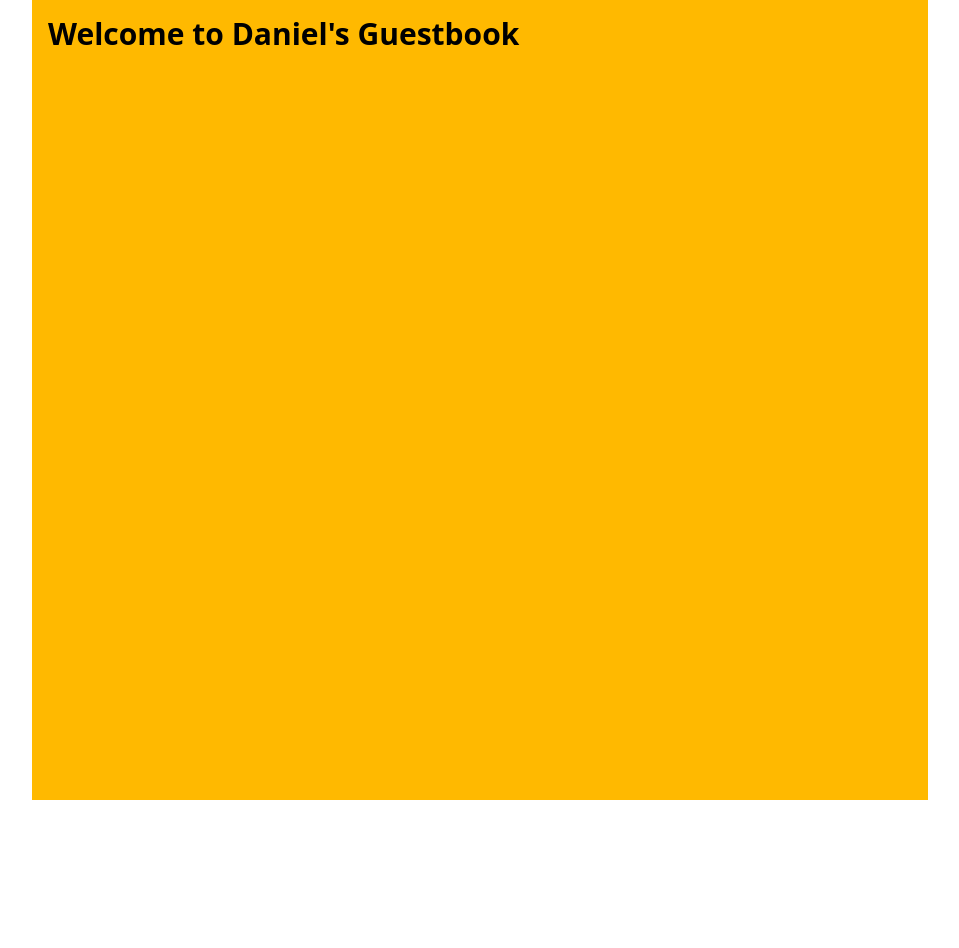
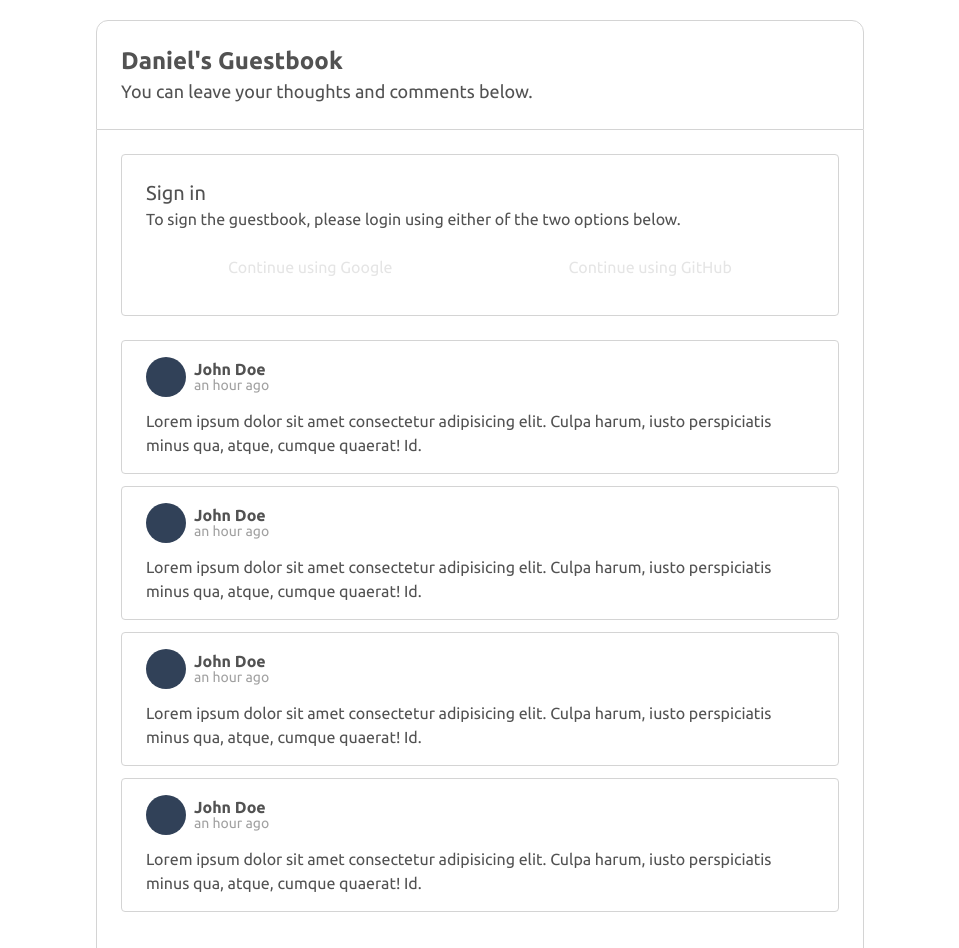
Before and after one commit to DanielEstocado/Daniel-Guestbook, a React (Vite) app: page / in a window 1280 px wide. Shown: the whole page, without its empty margins (160-1119 px from the left). Before the commit the page ends 800 px from the top, so only its background shows below. Built offline with nearby package versions, Linux system fonts and the light colour scheme.

Commit message:
Guestbook Frontend

```diff
--- a/src/App.jsx
+++ b/src/App.jsx
@@ -1,9 +1,31 @@
 import React from 'react'
+import LoginOptions from './components/LoginOptions.jsx'
+import UserEntries from './components/UserEntries.jsx'
 
 const App = () => {
   return (
-    <div className='flex max-w-4xl bg-amber-400 mx-auto min-h-screen p-4'>
-      <h1 className='text-3xl font-bold'>Welcome to Daniel's Guestbook</h1>
+    <div className='flex max-w-3xl mx-auto min-h-screen flex-col pt-5 font-ubuntu text-neutral-600 overflow-x-hidden'>
+      {/* Header */}
+      <section className='border border-my-neutral p-6 rounded-t-xl '>
+        <h1 className='text-2xl font-bold'>Daniel's Guestbook</h1>
+        <p className='text-lg'>You can leave your thoughts and comments below.</p>
+      </section>
+      {/* Main content */}
+      <section className='border-x border-my-neutral flex-grow p-6'>
+        {/* Sign In */}
+        <section className='border border-my-neutral p-6 rounded-sm'>
+          <LoginOptions/>
+        </section>
+        {/* Entries */}
+        <section className='mt-6'>
+          <UserEntries/>
+          <UserEntries/>
+          <UserEntries/>
+          <UserEntries/>
+
+
+        </section>
+      </section>
     </div>
   )
 }
--- /dev/null
+++ b/src/components/LoginOptions.jsx
@@ -0,0 +1,22 @@
+import React from 'react'
+
+function LoginButtons({text, color}){
+   return (
+      <button className={`bg-${color} text-neutral-200 flex-grow p-3 rounded-md cursor-pointer`}>{text}</button>
+   )
+}
+
+const LoginOptions = () => {
+  return (
+    <>
+      <h2 className='text-xl'>Sign in</h2>
+      <p>To sign the guestbook, please login using either of the two options below.</p>
+      <div className='flex gap-3 mt-3 justify-around'>
+         <LoginButtons text="Continue using Google" color="sky-600" />
+         <LoginButtons text="Continue using GitHub" color="gray-800" />
+      </div>
+    </>
+  )
+}
+
+export default LoginOptions
--- /dev/null
+++ b/src/components/UserEntries.jsx
@@ -0,0 +1,20 @@
+import React from 'react'
+
+const UserEntries = () => {
+  return (
+   <div className='border border-my-neutral px-6 py-4 mb-3 rounded-sm'>
+      {/* Entry Header */}
+      <div className='flex space-x-2 '>
+         <div className='w-10 h-10 bg-slate-700 rounded-full'></div>
+         <div className=''>
+            <p className='font-semibold'>John Doe</p>
+            <p className='text-sm text-neutral-400 leading-2'>an hour ago</p>
+         </div>
+      </div>
+      {/* Entry Content */}
+      <p className='mt-3'>Lorem ipsum dolor sit amet consectetur adipisicing elit. Culpa harum, iusto perspiciatis minus qua, atque, cumque quaerat! Id.</p>
+   </div>
+  )
+}
+
+export default UserEntries
--- a/src/index.css
+++ b/src/index.css
@@ -1,2 +1,15 @@
-@import url('https://fonts.googleapis.com/css2?family=Roboto+Mono:ital,wght@0,100..700;1,100..700&display=swap');
+@import url('https://fonts.googleapis.com/css2?family=Ubuntu:ital,wght@0,300;0,400;0,500;0,700;1,300;1,400;1,500;1,700&display=swap');
 @import "tailwindcss";
+
+
+@theme{
+   /* Fonts */
+   --font-ubuntu: 'Ubuntu', sans-serif;
+
+   /* Colors */
+   --color-my-neutral: #d4d4d4;
+}
+
+@layer utilities{
+
+}
```
